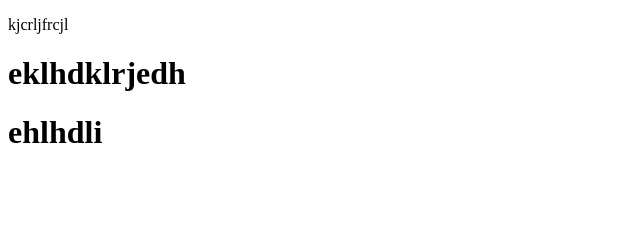
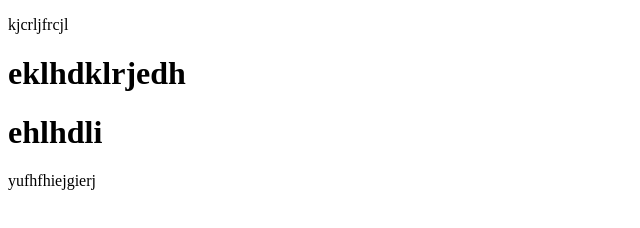
Before and after one commit to priyanka-140697/my-code, a plain HTML site: page index.html in a window 1280 px wide. Shown: the whole page, without its empty margins (0-640 px from the left). Drawn offline with Linux system fonts and the light colour scheme.

Commit message:
third commit

```diff
--- a/index.html
+++ b/index.html
@@ -10,5 +10,6 @@
  <p>kjcrljfrcjl</p>
  <h1>eklhdklrjedh</h1>
  <h1>ehlhdli</h1>
+ <p>yufhfhiejgierj</p>
 </body>
 </html>
```
